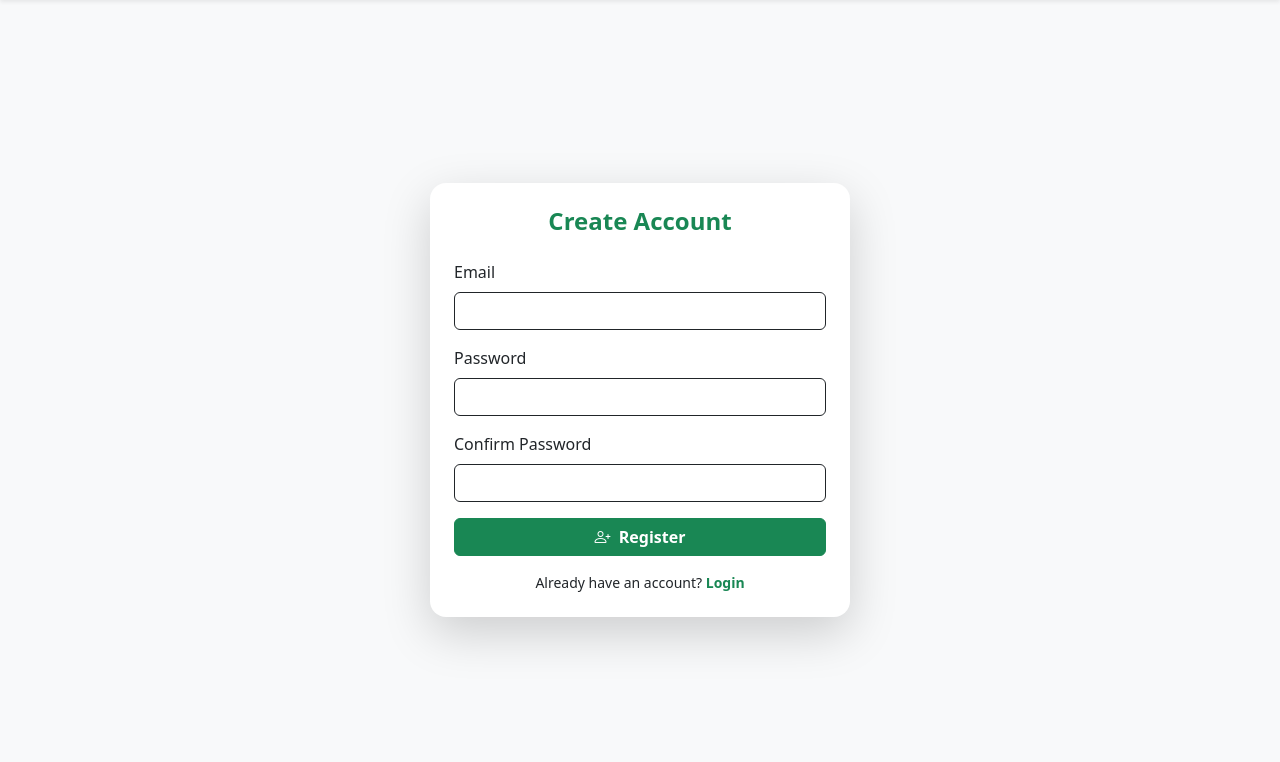
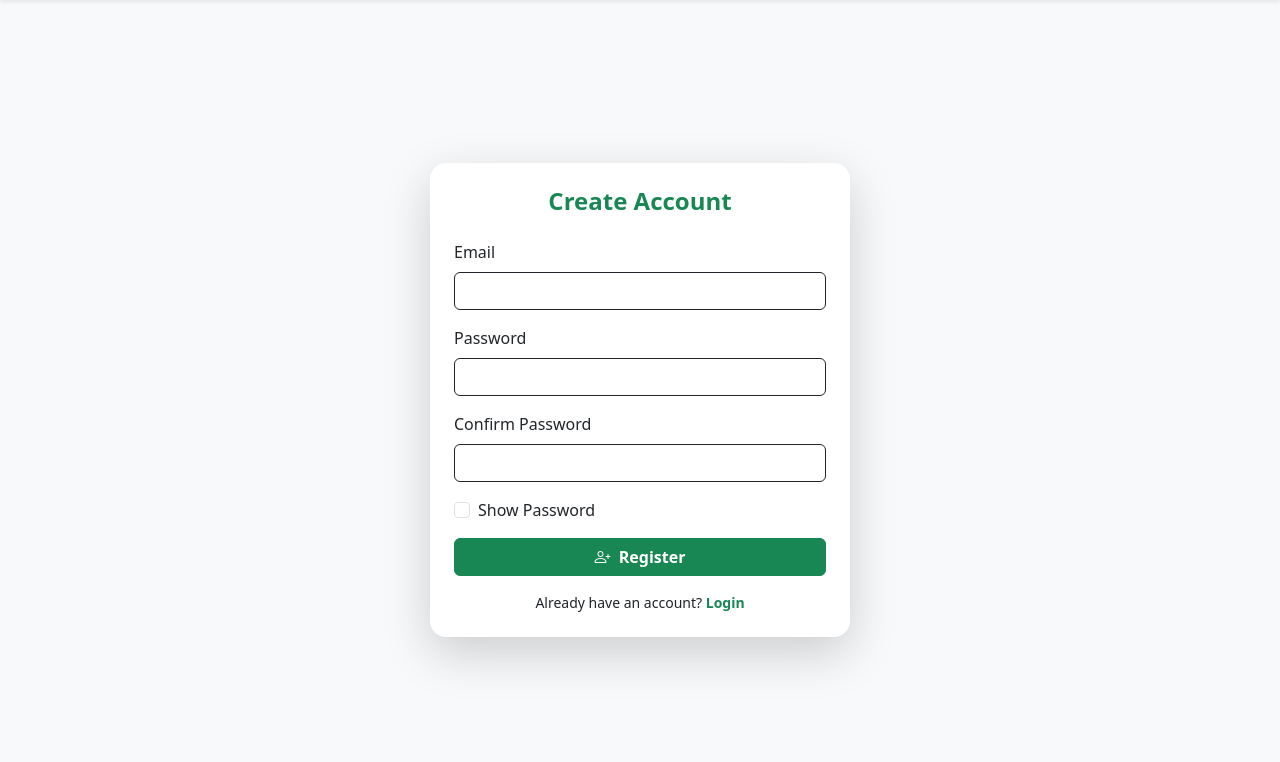
Before and after one commit to Dhruvil-07/task-manager, a PHP site: page /register.php in a window 1280 px wide. Shown: the part 63-825 px from the top of the page. Run offline with PHP 8.4, Linux system fonts and the light colour scheme.

Commit message:
password show and hide functionality  implimented...

```diff
--- a/register.php
+++ b/register.php
@@ -88,7 +88,7 @@ if ($_SERVER['REQUEST_METHOD'] === 'POST' && isset($_POST['registraction'])) {
           <!-- Email -->
           <div class="mb-3">
             <label for="registerEmail" class="form-label">Email</label>
-            <input type="email" class="form-control border border-dark  <?= isset($errors['email']) ? 'is-invalid' : '' ?>" name="email"
+            <input type="email" class="form-control <?= isset($errors['email']) ? 'is-invalid border-danger' : 'border-dark' ?>" name="email"
               value="<?= htmlspecialchars($email) ?>" required>
             <?php if (isset($errors['email'])): ?>
               <div class="invalid-feedback"><?= $errors['email'] ?></div>
@@ -98,8 +98,8 @@ if ($_SERVER['REQUEST_METHOD'] === 'POST' && isset($_POST['registraction'])) {
           <!-- Password -->
           <div class="mb-3">
             <label for="registerPassword" class="form-label">Password</label>
-            <input type="password" class="form-control border border-dark  <?= isset($errors['password']) ? 'is-invalid' : '' ?>"
-              name="password" required>
+            <input type="password" class="form-control <?= isset($errors['password']) ? 'is-invalid border-danger' : 'border-dark' ?>"
+              name="password"  id="password" required>
             <?php if (isset($errors['password'])): ?>
               <div class="invalid-feedback"><?= $errors['password'] ?></div>
             <?php endif; ?>
@@ -108,11 +108,19 @@ if ($_SERVER['REQUEST_METHOD'] === 'POST' && isset($_POST['registraction'])) {
           <!-- Confirm Password -->
           <div class="mb-3">
             <label for="cnfpassword" class="form-label">Confirm Password</label>
-            <input type="password" class="form-control border border-dark <?= isset($errors['confirm']) ? 'is-invalid' : '' ?>"
-              name="cnfpassword" required>
+            <input type="password"class="form-control border <?= isset($errors['confirm']) ? 'is-invalid border-danger' : 'border-dark' ?>"
+              name="cnfpassword" id="confirm_password" required>
             <?php if (isset($errors['confirm'])): ?>
               <div class="invalid-feedback"><?= $errors['confirm'] ?></div>
             <?php endif; ?>
+          </div>
+
+           <!-- show password checkbox -->
+           <div class="form-check mb-3">
+            <input class="form-check-input" type="checkbox" id="showPasswordCheck">
+            <label class="form-check-label" for="showPasswordCheck">
+              Show Password
+            </label>
           </div>
 
           <!-- Submit Button -->
@@ -131,6 +139,14 @@ if ($_SERVER['REQUEST_METHOD'] === 'POST' && isset($_POST['registraction'])) {
     </div>
   </div>
 
+  <script>
+    document.getElementById("showPasswordCheck").addEventListener('change',function(){
+      const passwordInput = document.getElementById("password");
+      const confirm_password_Input = document.getElementById("confirm_password");
+      passwordInput.type = this.checked ? 'text' : 'password';
+      confirm_password_Input.type = this.checked ? 'text' : 'password';
+    })
+  </script>
 </body>
 
 </html>
```
Also changed, not shown: index.php (+21 -7 lines), reset_password.php (+20 -4 lines).
